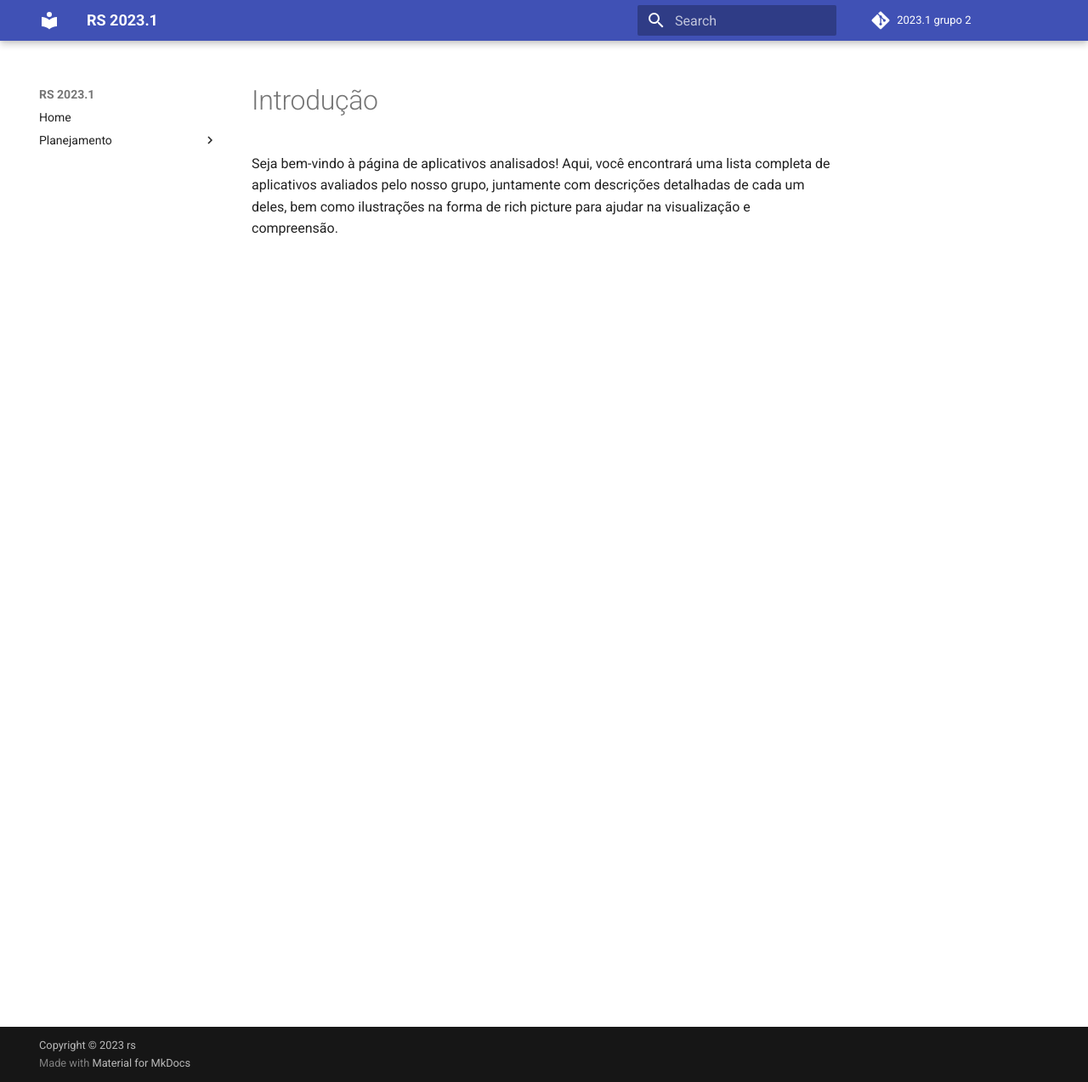
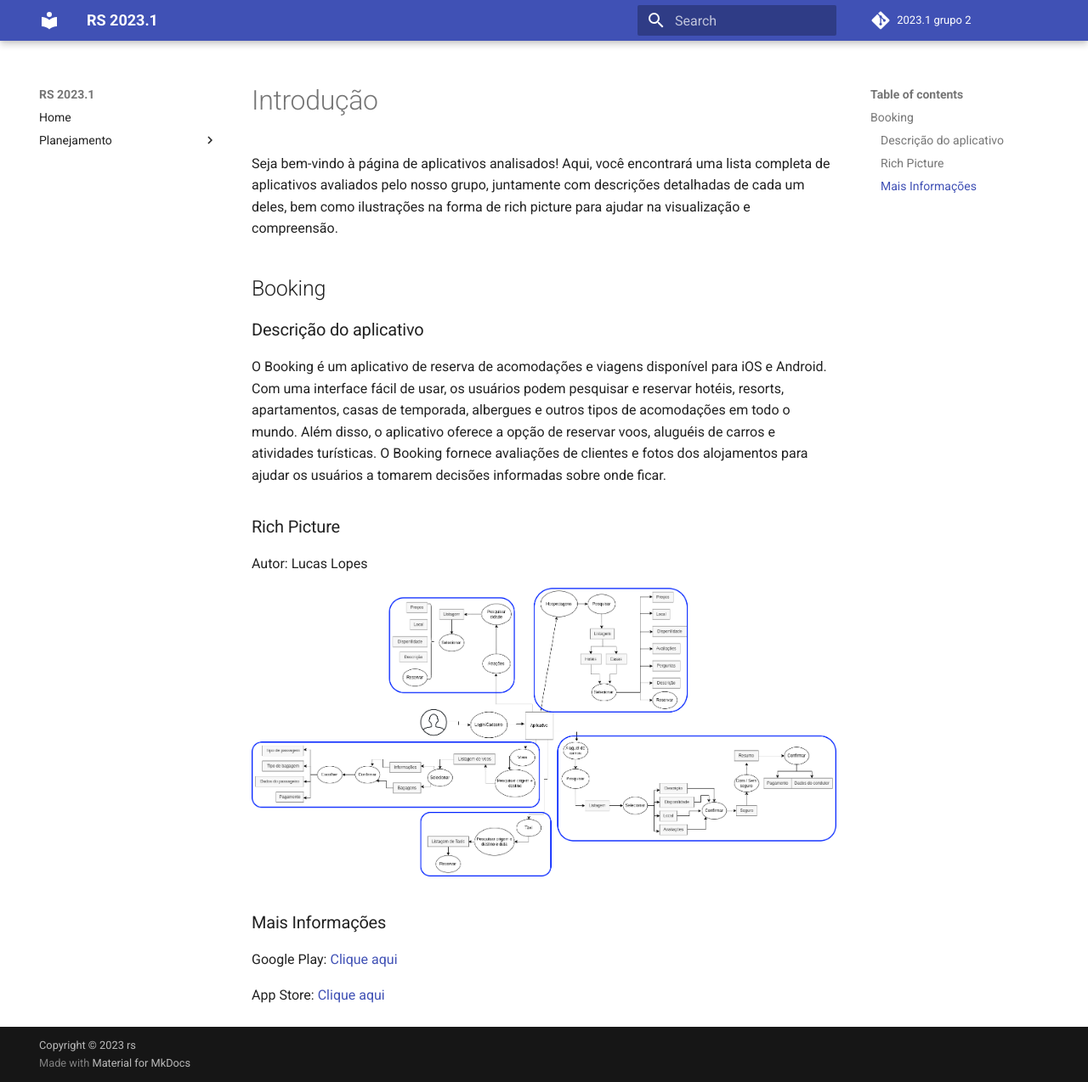
Before and after one commit to Requisitos-de-Software/2023.1-Booking, an MkDocs documentation site: the page built from docs/planejamento/aplicativosAnalisados.md, in a window 1280 px wide and 1274 px high. Shown: the whole window at 85% size. Built offline with MkDocs 1.6.1 and Material for MkDocs 9.7.7, drawn with Linux system fonts in a browser that asks for light colours; comment, search, counter and statistics services are not loaded.

Commit message:
adicionando informações do aplicativo booking

```diff
--- a/docs/planejamento/aplicativosAnalisados.md
+++ b/docs/planejamento/aplicativosAnalisados.md
@@ -1,3 +1,21 @@
 # Introdução
 
 Seja bem-vindo à página de aplicativos analisados! Aqui, você encontrará uma lista completa de aplicativos avaliados pelo nosso grupo, juntamente com descrições detalhadas de cada um deles, bem como ilustrações na forma de rich picture para ajudar na visualização e compreensão.
+
+## Booking
+
+### Descrição do aplicativo
+
+O Booking é um aplicativo de reserva de acomodações e viagens disponível para iOS e Android. Com uma interface fácil de usar, os usuários podem pesquisar e reservar hotéis, resorts, apartamentos, casas de temporada, albergues e outros tipos de acomodações em todo o mundo. Além disso, o aplicativo oferece a opção de reservar voos, aluguéis de carros e atividades turísticas. O Booking fornece avaliações de clientes e fotos dos alojamentos para ajudar os usuários a tomarem decisões informadas sobre onde ficar.
+
+### Rich Picture
+
+Autor: Lucas Lopes
+
+[![Rich picture Booking](../../assets/richPicture/Booking_1.png)](https://imgur.com/a/avmCHWg)
+
+### Mais Informações
+
+Google Play: [Clique aqui](https://play.google.com/store/apps/details?id=com.booking&hl=pt_BR&gl=US)
+
+App Store: [Clique aqui](https://apps.apple.com/br/app/ofertas-de-viagem-booking-com/id367003839)
```
